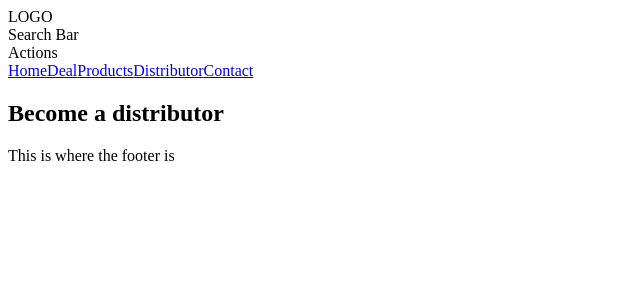
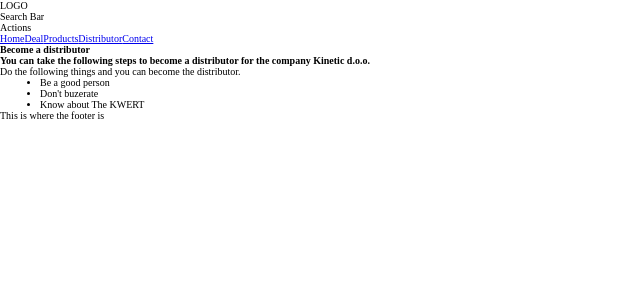
Before and after one commit to lsapundzic/b2b-store-frontend, a React (Create React App) app: page /distributor in a window 1280 px wide. Shown: the top 300 px of the page, without its empty margins (0-640 px from the left). Built offline with nearby package versions, Linux system fonts and the light colour scheme.

Commit message:
Restructured complete

```diff
--- a/src/pages/Distributor.jsx
+++ b/src/pages/Distributor.jsx
@@ -2,6 +2,16 @@ const Distributor = () => {
   return (
     <div>
       <h1>Become a distributor</h1>
+      <h2>
+        You can take the following steps to become a distributor for the company
+        Kinetic d.o.o.
+      </h2>
+      <div>Do the following things and you can become the distributor.</div>
+      <ul>
+        <li>Be a good person</li>
+        <li>Don't buzerate</li>
+        <li>Know about The KWERT</li>
+      </ul>
     </div>
   );
 };
--- a/src/styles/index.css
+++ b/src/styles/index.css
@@ -1,6 +1,6 @@
 /* Clearfix */
-/* * {
+* {
   border: 0;
   margin: 0;
   font-size: 10px;
-} */
+}
```
